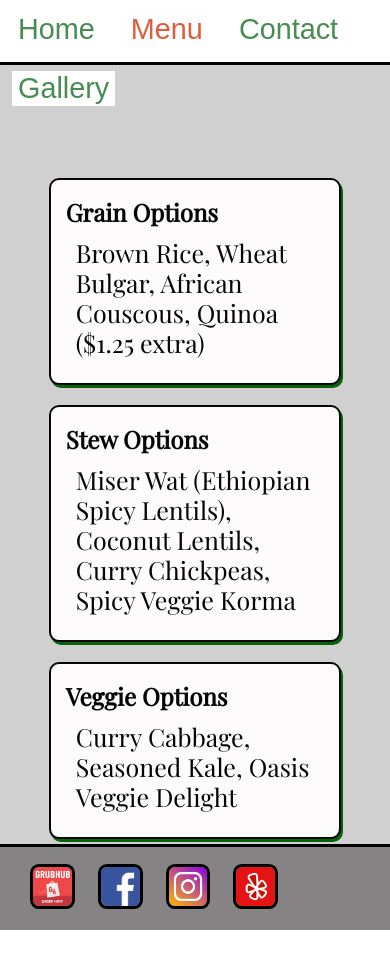
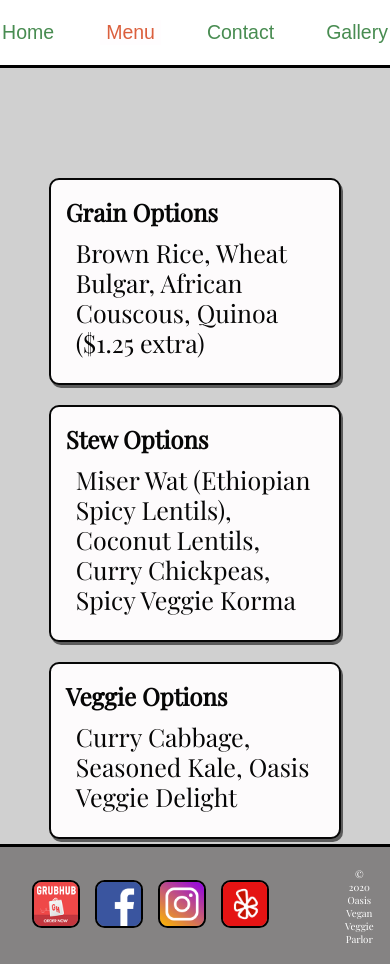
Before and after one commit to adam-goodrich/oasis, a plain HTML site: page index.html in a window 390 px wide. Both pictures are taken after a click on the button "Menu". Before the commit the page ends 930 px from the top, so only its background shows below. Drawn offline with nearby package versions, Linux system fonts and the light colour scheme; some packages are replaced by stand-ins of ours.

Commit message:
fixed footer sizing issues

```diff
--- a/style.css
+++ b/style.css
@@ -192,10 +192,9 @@ a {
 
 .grub {
     border-radius: 20%;
-    width: 2.8rem;
-    border: 3px solid black;
-    margin-right: 10px;
-    margin-left: 13px;
+    width: 3rem;
+    border: 2px solid black;
+    margin-left: 15px;
 }
 
 .grub:hover {
@@ -203,11 +202,7 @@ a {
     opacity: 1;
 }
 
-.social {
-    display: flex;
-    justify-content: left;
-    padding: 0;
-}
+
 
 .contactContainer {
     height: fit-content;
@@ -298,52 +293,6 @@ th {
 .card-options b {
     font-size: 24px;
 
-}
-
-@media only screen and (max-width: 1000px) {
-
-    .card-options {
-        background-color: #fffdfe;
-        width: 75%;
-        height: fit-content;
-        margin: 10px;
-        text-align:left;
-        font-size: 25px;
-        padding: 15px;
-        border: 2px solid black;
-        opacity: 0.97;
-        box-shadow: 2px 3px rgb(1, 96, 1);
-        border-radius: 10px;
-    }
-
-    .card {
-        background-color: #f2f2f2;
-        width: 80%;
-        height: fit-content;
-        margin: 18px;
-        text-align:left;
-        font-size: 25px;
-        padding: 15px;
-        border: 2px solid black;
-        min-width: 381px;
-        box-shadow: 2px 3px rgb(1, 96, 1);
-        border-radius: 10px;
-    }
-
-    #home {
-        text-align: center;
-        width: 100%;
-        height: 100%;
-        font-size: 3.9rem;
-    }
-
-
-
-    .logoHome {
-        height: 100vw;
-        padding-top: 18%;
-        padding-right: 10%;
-    }
 }
 
 
@@ -447,19 +396,148 @@ th {
     left: 0;
     bottom: 0;
     width: 100%;
+    height: 80px;
     padding: 17px;
     background-color: rgb(133, 131, 131);
     color: white;
+    display: flex;
     text-align: center;
+    align-items: center;
     border-top: 3px solid black;
+}
+
+.social {
+    width: 50%;
+    display: flex;
+    float: left;
+}
+
+.copyright {
+    width: 30%;
+    float: right;
+    right: 0;
+    color: white;
+    font-size: 20px;
+    align-items: right;
+    margin-left: 180px;
 }
 
 #map {
     border-top: 5px solid black;
     border-bottom: 5px solid black;
-
     height: 600px;
     /* The height is 400 pixels */
     width: 100%;
     /* The width is the width of the web page */
 }
+
+
+@media only screen and (max-width: 1025px) {
+
+    .topnavHome {
+        display: flex;
+        align-items: center;
+        justify-content: center;
+        background: white;
+        position: fixed;
+        z-index: 1000;
+        top: 0px;
+        width: 100%;
+        height: fit-content;
+        margin: auto;
+    }
+
+    .topnav {
+        display: flex;
+        align-items: center;
+        justify-content: center;
+        background: white;
+        position: fixed;
+        z-index: 1000;
+        top: 0px;
+        width: 100%;
+        height: fit-content;
+        border-bottom: 3px solid black;
+    }
+
+
+    button {
+        float: center;
+        color: #488c51;
+        text-align: center;
+        border: none;
+        text-decoration: none;
+        font-size: 5vw;
+        outline: none;
+        margin: 20px;
+        background: white;
+
+    }
+
+    .card-options {
+        background-color: #fffdfe;
+        width: 75%;
+        height: fit-content;
+        margin: 10px;
+        text-align:left;
+        font-size: 25px;
+        padding: 15px;
+        border: 2px solid black;
+        opacity: 0.97;
+        box-shadow: 2px 3px rgb(89, 89, 89);
+        border-radius: 10px;
+    }
+
+    .card {
+        background-color: #f2f2f2;
+        width: 90%;
+        height: fit-content;
+        margin: 18px;
+        text-align:left;
+        font-size: 30px;
+        padding: 15px;
+        border: 2px solid black;
+        min-width: 381px;
+        box-shadow: 2px 3px rgb(89, 89, 89);
+        border-radius: 10px;
+    }
+
+    #home {
+        text-align: center;
+        width: 100%;
+        height: 100%;
+        font-size: 3.9rem;
+    }
+
+
+
+    .logoHome {
+        height: 100vw;
+        padding-top: 18%;
+        padding-right: 17%;
+    }
+
+    .footer {
+        position: relative;
+        left: 0;
+        bottom: 0;
+        width: 100%;
+        height: 120px;
+        padding: 17px;
+        background-color: rgb(133, 131, 131);
+        color: white;
+        display: flex;
+        text-align: center;
+        align-items: center;
+        border-top: 3px solid black;
+    }
+
+    .copyright {
+        width: 30%;
+        float: right;
+        right: 0;
+        color: white;
+        margin-left: 150px;
+        font-size: 2.5vw;
+    }
+}
```
Also changed, not shown: main.js.
